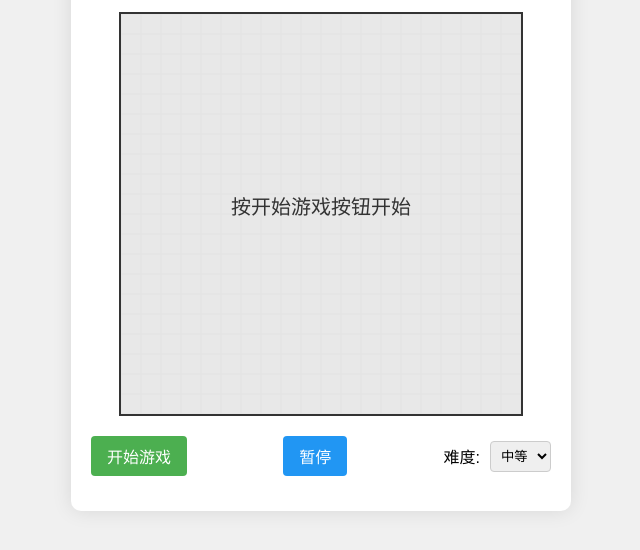
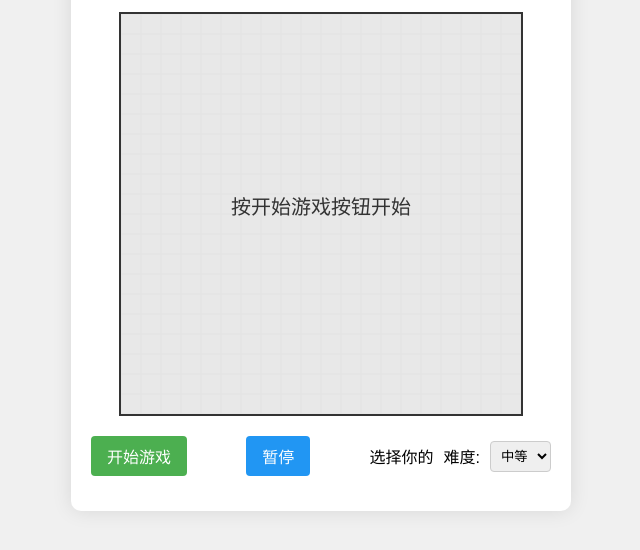
Before and after one commit to ahy777/tanchishe, a plain HTML site: page index.html in a window 1280 px wide. Shown: the part 202-752 px from the top of the page, without its empty margins (319-959 px from the left). Drawn offline with Linux system fonts and the light colour scheme.

Commit message:
second commit

```diff
--- a/index.html
+++ b/index.html
@@ -18,6 +18,7 @@
             <button id="start-btn">开始游戏</button>
             <button id="pause-btn">暂停</button>
             <div class="difficulty">
+                <span>选择你的</span>
                 <span>难度:</span>
                 <select id="difficulty">
                     <option value="easy">简单</option>
```
